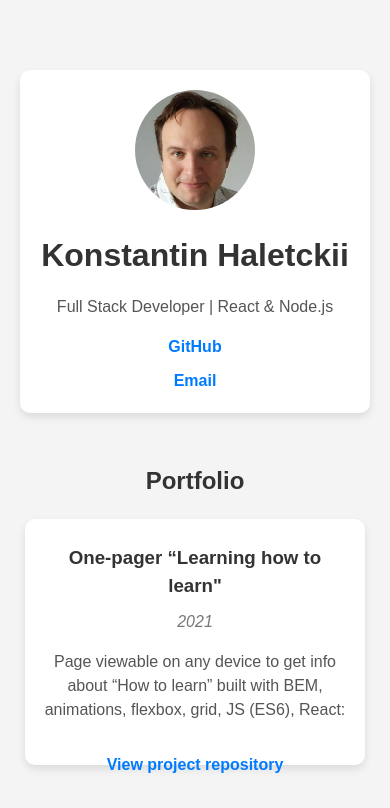
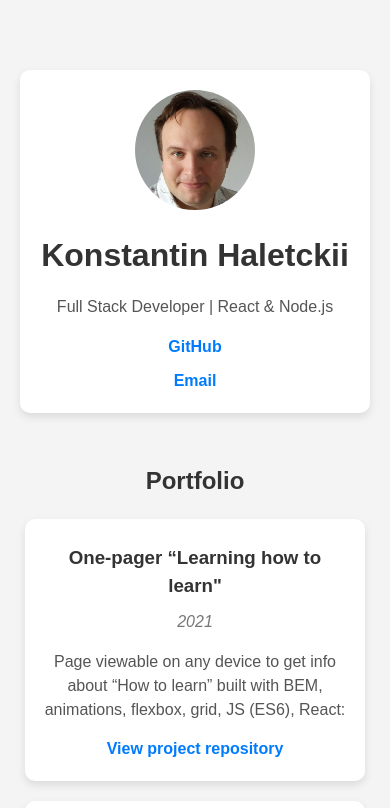
Before and after one commit to konstkhal/my-portfolio, a React (Vite) app: page / in a window 390 px wide. Shown: the top 808 px of the page. Built offline with nearby package versions, Linux system fonts and the light colour scheme.

Commit message:
fix: project-card height

```diff
--- a/src/App.css
+++ b/src/App.css
@@ -100,11 +100,10 @@ p {
   transition: transform 0.2s ease-in-out;
   display: flex;
   flex-direction: column;
-  justify-content: space-between;
-  height: 90%;
   color: #333;
   width: 100%;
   box-sizing: border-box;
+  min-height: 100%; /* Stretch to fill grid cell */
 }
 
 .project-card:hover {
@@ -122,23 +121,18 @@ p {
 
 .project-card p {
   color: #555;
+  margin-bottom: 15px;
+  flex-grow: 1; /* Allow paragraph to expand and push link down */
 }
 
 .project-card a {
   display: block;
-  margin-top: 30px; /* Default for desktop */
   color: #007bff;
   font-weight: bold;
   text-decoration: none;
+  padding-bottom: 5px;
 }
 
 .project-card a:hover {
   text-decoration: underline;
 }
-
-/* Adjust link position on mobile */
-@media (max-width: 600px) {
-  .project-card a {
-    margin-top: 15px; /* Reduce margin on mobile for tighter spacing */
-  }
-}
```
